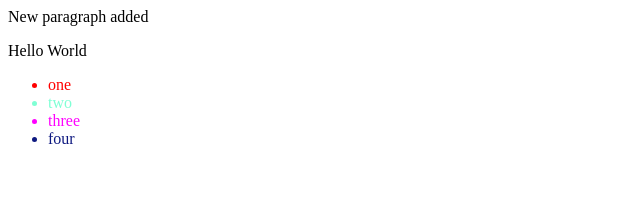
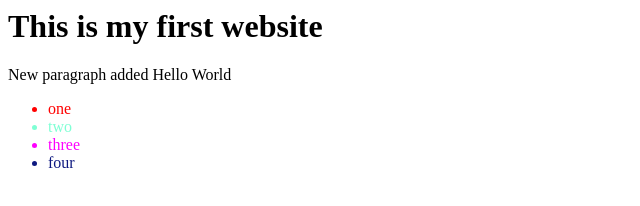
Before and after one commit to Florina4348/First-Link-Project, a plain HTML site: page index.html in a window 1280 px wide. Shown: the whole page, without its empty margins (0-640 px from the left). Drawn offline with Linux system fonts and the light colour scheme.

Commit message:
Correction

```diff
--- a/index.html
+++ b/index.html
@@ -1,7 +1,7 @@
 
-<title>This is my first website</title>
-<p>New paragraph added</p>
-<p> Hello World</p>
+<h1>This is my first website</h1>
+<p1>New paragraph added</p1>
+<p2> Hello World</p2>
 <ul>
 <li style=" color:red;">one</li>
 <li style="color:aquamarine;">two </li>
```
